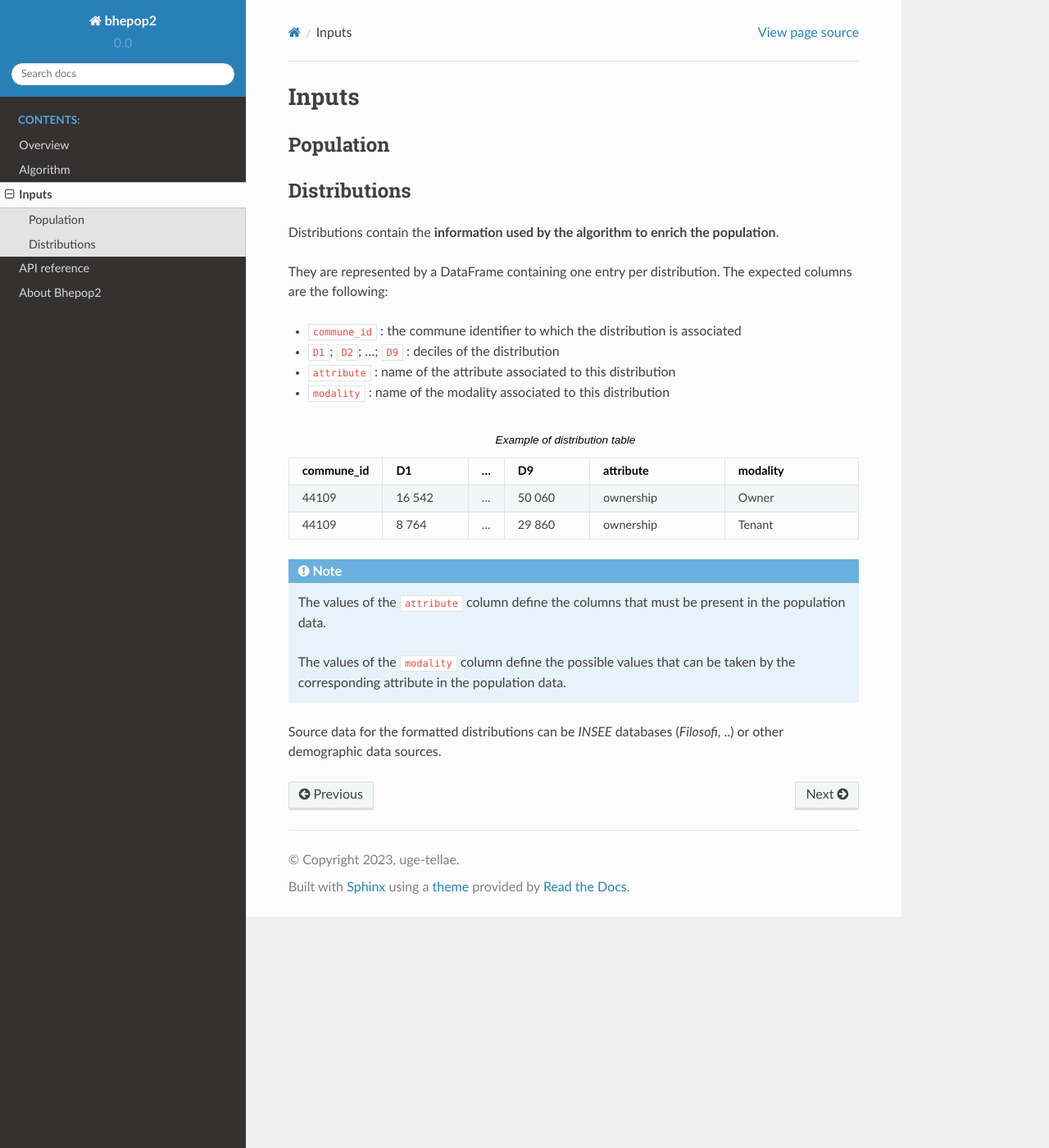
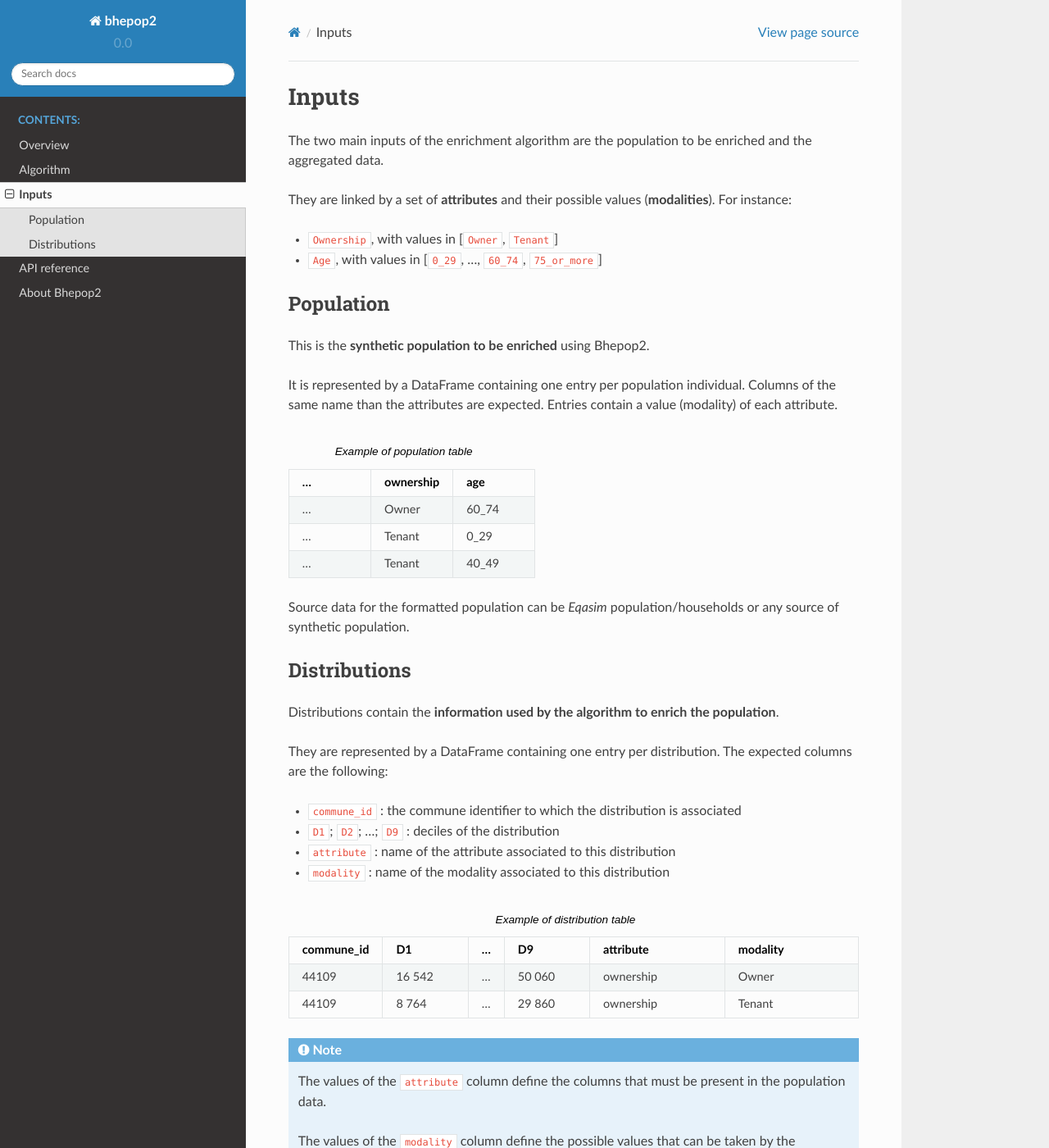
Before and after one commit to tellae/bhepop2, a Sphinx documentation site: the page built from docs/inputs.rst, in a window 1280 px wide and 1400 px high. Shown: the whole window at 82% size. Built offline with Sphinx 7.4.7 and the Read the Docs theme 2.0.0, drawn with Linux system fonts in a browser that asks for light colours; pages that are not in the unit, such as notebooks, are missing from menus; some of the changed text lies outside the part shown.

Commit message:
build: packaging (#24)
* improve docs
* add license
* add release GitHub action
* prepare setup.py for PiPy release
* set default log level to WARNING
* renamed main method into optimise
* removed unused code

```diff
--- a/docs/conf.py
+++ b/docs/conf.py
@@ -13,8 +13,8 @@ sys.path.insert(0, os.path.abspath("../"))
 # https://www.sphinx-doc.org/en/master/usage/configuration.html#project-information
 
 project = "bhepop2"
-copyright = "2023, uge-tellae"
-author = "uge-tellae"
+copyright = "2023, UGE & Tellae"
+author = "UGE & Tellae"
 
 # Get the version from the __init__ module
 version_module = importlib.import_module("bhepop2.__init__")
@@ -39,7 +39,7 @@ extensions = [
 autodoc_default_options = {
     "member-order": "bysource",
     "undoc-members": True,
-    "private-members": True,
+    "private-members": False,
     "show-inheritance": True,
 }
 
--- a/docs/inputs.rst
+++ b/docs/inputs.rst
@@ -4,9 +4,40 @@
 Inputs
 ######
 
+The two main inputs of the enrichment algorithm are the population to be enriched and the aggregated data.
+
+They are linked by a set of **attributes** and their possible values (**modalities**). For instance:
+
+- ``Ownership``, with values in [``Owner``, ``Tenant``]
+- ``Age``, with values in [``0_29``, ..., ``60_74``, ``75_or_more``]
+
 **********
 Population
 **********
+
+This is the **synthetic population to be enriched** using Bhepop2.
+
+It is represented by a DataFrame containing one entry per population individual.
+Columns of the same name than the attributes are expected. Entries contain a value (modality) of each attribute.
+
+.. list-table:: Example of population table
+   :widths: 25 25 25
+   :header-rows: 1
+
+   * - ...
+     - ownership
+     - age
+   * - ...
+     - Owner
+     - 60_74
+   * - ...
+     - Tenant
+     - 0_29
+   * - ...
+     - Tenant
+     - 40_49
+
+Source data for the formatted population can be *Eqasim* population/households or any source of synthetic population.
 
 *************
 Distributions
@@ -53,4 +84,4 @@ They are represented by a DataFrame containing one entry per distribution. The e
     The values of the ``modality`` column define the possible values that can be taken by the corresponding attribute in
     the population data.
 
-Source data for the formatted distributions can be *INSEE* databases (*Filosofi*, ..) or other demographic data sources.
+Source data for the formatted distributions can be *INSEE* databases (*Filosofi*, ..) or other aggregated data sources.
```
Also changed, not shown: README.md (+30 -81 lines), docs/index.rst (+8 -8 lines), setup.py (+15 -13 lines), .versionrc.js (added), .versionrc.python.updater.js (added), LICENSE.txt (added), 5 other files.
